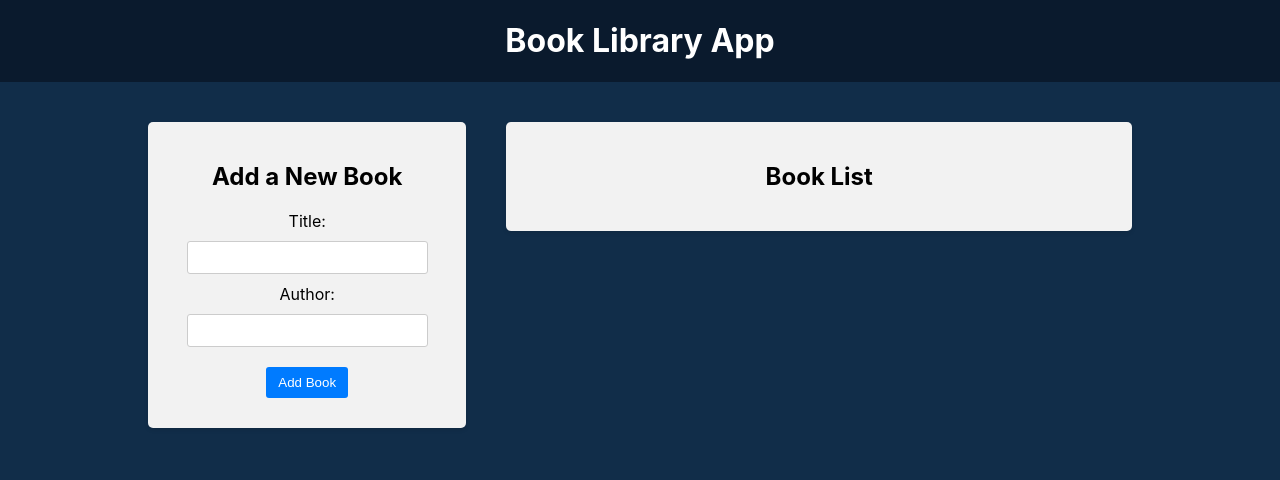
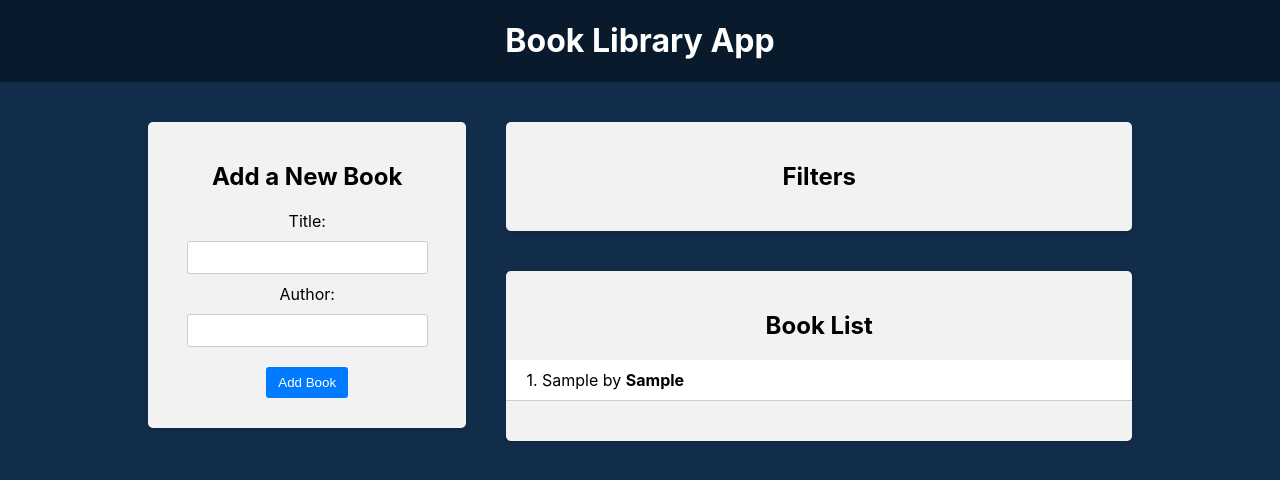
Before and after one commit to cudzoziemka123/book-library, a React (Create React App) app in the folder frontend/: page / in a window 1280 px wide. Both pictures are taken after typing "Sample", "Sample" into the empty fields and a click on the button "Add Book". Shown: the top 480 px of the page. Built offline with nearby package versions, Linux system fonts and the light colour scheme.

Commit message:
initialize redux add and display books

```diff
--- a/frontend/package.json
+++ b/frontend/package.json
@@ -3,12 +3,15 @@
   "version": "0.1.0",
   "private": true,
   "dependencies": {
+    "@reduxjs/toolkit": "^2.6.1",
     "@testing-library/dom": "^10.4.0",
     "@testing-library/jest-dom": "^6.6.3",
     "@testing-library/react": "^16.2.0",
     "@testing-library/user-event": "^13.5.0",
+    "@types/three": "^0.167.2",
     "react": "^19.0.0",
     "react-dom": "^19.0.0",
+    "react-redux": "^9.2.0",
     "react-scripts": "5.0.1",
     "web-vitals": "^2.1.4"
   },
--- a/frontend/src/App.js
+++ b/frontend/src/App.js
@@ -14,7 +14,7 @@
           <BookForm />
         </div>
         <div className="app-right-column">
-          {/* <Filter /> */}
+          <Filter />
           <BookList />
         </div>
       </main>
--- /dev/null
+++ b/frontend/src/app/books/actionCreators.js
@@ -0,0 +1,8 @@
+import * as actionTypes from './actionTypes'
+
+export const addBook = (newBook) => {
+  return {
+    type: actionTypes.ADD_BOOK,
+    payload: newBook,
+  }
+}
--- /dev/null
+++ b/frontend/src/app/books/actionTypes.js
@@ -0,0 +1 @@
+export const ADD_BOOK = 'ADD_BOOK'
--- /dev/null
+++ b/frontend/src/app/books/reducer.js
@@ -0,0 +1,14 @@
+import * as actionTypes from './actionTypes'
+const initialState = []
+
+const booksReducer = (state = initialState, action) => {
+  switch (action.type) {
+    case actionTypes.ADD_BOOK:
+      return [...state, action.payload]
+
+    default:
+      return state
+  }
+}
+
+export default booksReducer
--- /dev/null
+++ b/frontend/src/app/store.js
@@ -0,0 +1,8 @@
+import { configureStore } from '@reduxjs/toolkit'
+import booksReducer from './books/reducer'
+
+export default configureStore({
+  reducer: {
+    books: booksReducer,
+  },
+})
--- a/frontend/src/components/BookForm/BookForm.jsx
+++ b/frontend/src/components/BookForm/BookForm.jsx
@@ -1,12 +1,21 @@
 import { useState } from 'react'
+import { useDispatch } from 'react-redux'
+import { addBook } from '../../app/books/actionCreators'
 import './BookForm.css'
 const BookForm = () => {
   const [title, setTitle] = useState('')
   const [author, setAuthor] = useState('')
+  const dispatch = useDispatch()
+
   const handleSubmit = (e) => {
     e.preventDefault()
     if (title && author) {
-      console.log(title, author)
+      const book = {
+        title: title,
+        author: author,
+      }
+      console.log(addBook(book))
+      dispatch(addBook(book))
       setTitle('')
       setAuthor('')
     }
--- a/frontend/src/components/BookList/BookList.jsx
+++ b/frontend/src/components/BookList/BookList.jsx
@@ -1,9 +1,26 @@
+import { useSelector } from 'react-redux'
 import './Booklist.css'
 
 const BookList = () => {
+  const books = useSelector((state) => state.books)
   return (
     <div className="app-block book-list">
       <h2>Book List</h2>
+      {books.length === 0 ? (
+        <p>No books available</p>
+      ) : (
+        <ul>
+          {books.map((book, i) => {
+            return (
+              <li key={i}>
+                <div className="book-info">
+                  {++i}. {book.title} by <strong>{book.author}</strong>
+                </div>
+              </li>
+            )
+          })}
+        </ul>
+      )}
     </div>
   )
 }
--- a/frontend/src/index.js
+++ b/frontend/src/index.js
@@ -1,8 +1,15 @@
 import React from 'react'
+import store from './app/store'
+import { Provider } from 'react-redux'
 import ReactDOM from 'react-dom/client'
+
 import './index.css'
 import App from './App'
 
 const root = ReactDOM.createRoot(document.getElementById('root'))
 
-root.render(<App />)
+root.render(
+  <Provider store={store}>
+    <App />
+  </Provider>
+)
```
